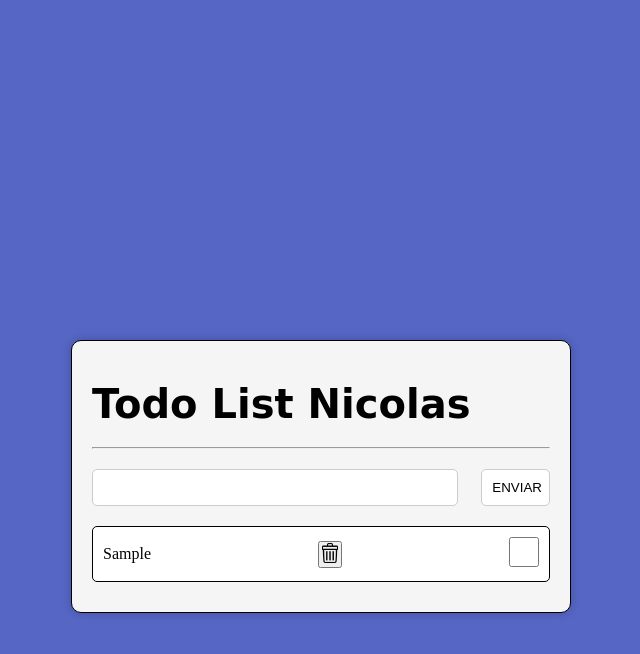
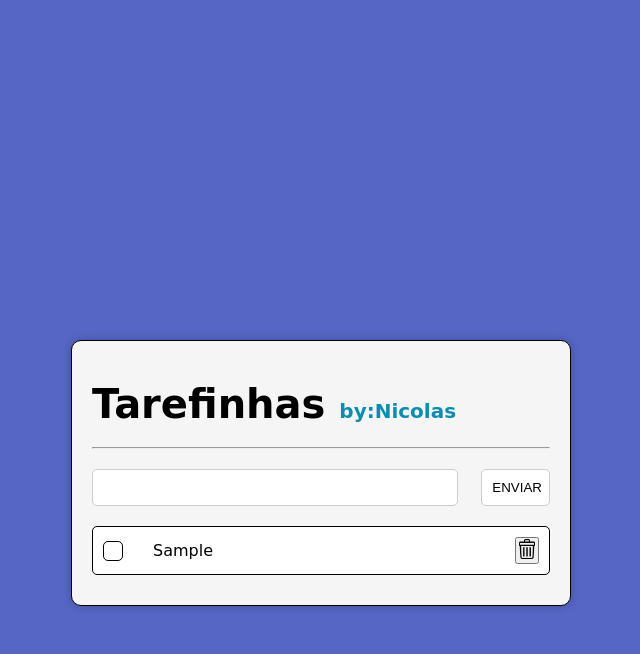
Before and after one commit to nicolasStevan/Todo-list-Nicolas, a plain HTML site: page index.html in a window 1280 px wide. Both pictures are taken after typing "Sample" into the empty fields and a click on the button "ENVIAR". Shown: the whole page, without its empty margins (319-959 px from the left). Drawn offline with Linux system fonts and the light colour scheme; a web font is replaced by a local one.

Commit message:
adicionando opção de checkBox concluido !

```diff
--- a/ListadeTarefas.js
+++ b/ListadeTarefas.js
@@ -11,10 +11,13 @@ const criarTarefa = (evento) => {
 
     const content =
         `
+        <button onclick='deleteTask(${JSON.stringify(valueInput)})'>
+        <img width="20px" src="/assets/trash.png" />
+        </button>
+        <div class="pAndDiv">
+        <div class="check"></div>
         <p class="content">${valueInput}</p>
-        <button onclick='deleteTask(${JSON.stringify(valueInput)})'>
-            <img width="20px" src="/assets/trash.png" />
-        </button>
+        </div>
     `
     if (dataList.innerHTML.includes(inputForm.value)) {
         return alert("Tarefa já existe!")
@@ -24,18 +27,22 @@ const criarTarefa = (evento) => {
 
     dataList.appendChild(taskLi); //inserindo a li dentro da ul, AppendChild adiciona um filho ao elemento
 
-    const checkInput = document.createElement('div'); //criando elemento div
-    checkInput.classList.add('check') //adicionando classe ao elemento div
+    // const checkInput = document.createElement('div'); //criando elemento div
+    // checkInput.classList.add('check') //adicionando classe ao elemento div
 
+    // taskLi.appendChild(checkInput); //inserindo a div dentro da li
 
-    const checkContent = `<input type="checkbox" class="check-button">`
-
-    taskLi.appendChild(checkInput)
-
-    checkInput.innerHTML = checkContent;
+    const checkInput = document.querySelector('.check');
+    const contentLine = document.querySelector('.content');
+    checkInput.addEventListener('click', (e) => {
+        console.log(e)
+        checkInput.classList.toggle('active')
+        contentLine.classList.toggle('line-through')
+    })
 
     inputForm.value = ""
 }
+
 
 
 const novaTarefa = document.querySelector('[data-form-button]');
@@ -51,8 +58,6 @@ const botaoConclui = () =>{
 
     })
 
-    buttonConclui.classList.add('check-button');
-
 }
 
 const deleteTask = (item) => {
--- a/index.html
+++ b/index.html
@@ -15,7 +15,7 @@
 
     <div class="todo-list">
         <h1 class="title">
-            Todo List Nicolas
+            Tarefinhas <span class="secondName">by:Nicolas</span>
         </h1>
         <hr>
         <form class="form" action="">
--- a/style.css
+++ b/style.css
@@ -13,6 +13,14 @@ body{
     font-weight: 600;
     margin: 20px 0;
     font-family: 'Bruno Ace SC', cursive;
+}
+
+.secondName{
+    font-size: 20px;
+    font-weight: 600;
+    margin: 20px 0;
+    font-family: 'Bruno Ace SC', cursive;
+    color: #0c8caf;
 }
 
 .todo-list{
@@ -67,6 +75,7 @@ body{
     border: 1px solid black;
     border-radius: 5px;
     background-color: #fff;
+    flex-direction: row-reverse;
 }
 
 .task .conteudo{
@@ -75,10 +84,39 @@ body{
     font-family: 'Bruno Ace SC', cursive;
 }
 
-.check-button{
+.list .task .check{
     cursor: pointer;
-    width: 30px;
-    height: 30px;
-    border-radius: 50%;
+    width: 20px;
+    height: 20px;
     border: 1px solid black;
+    border-radius: 5px;
+    display: flex;
+    justify-content: center;
+    align-items: center;
+    transition: background-color 0.2s ease-in-out;
 }
+
+.list .task .check:hover{
+    background-color: #12271b;
+}
+
+.list .task .check.active{
+    box-sizing: border-box;
+    background-color: #07e66b;
+    border-radius: 3px;
+    display: block;
+}
+
+.line-through{
+    text-decoration: line-through;
+}
+
+.list .task .content{
+    margin-left: 30px;
+    font-family: 'Bruno Ace SC', cursive;
+}
+
+.pAndDiv{
+    display: flex;
+    align-items: center;
+}
```
Also changed, not shown: ListadeTarefas2.js (added, +106 -0 lines).
